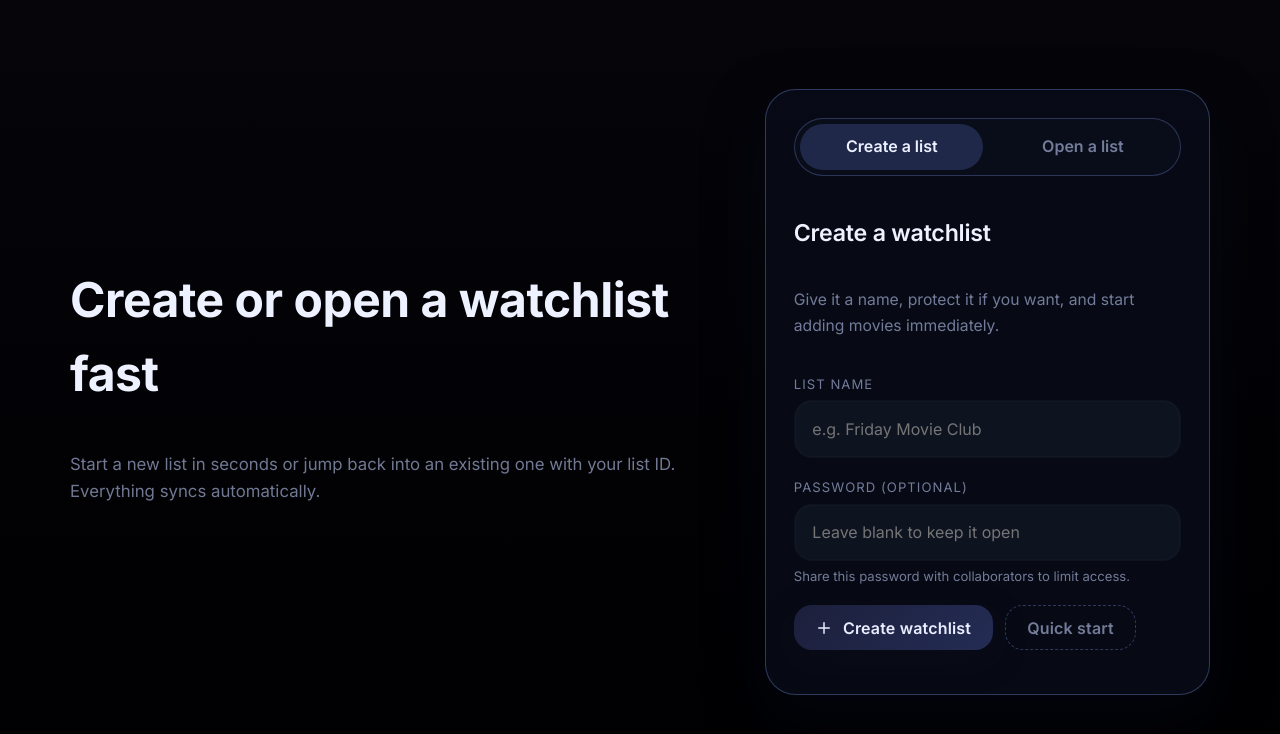
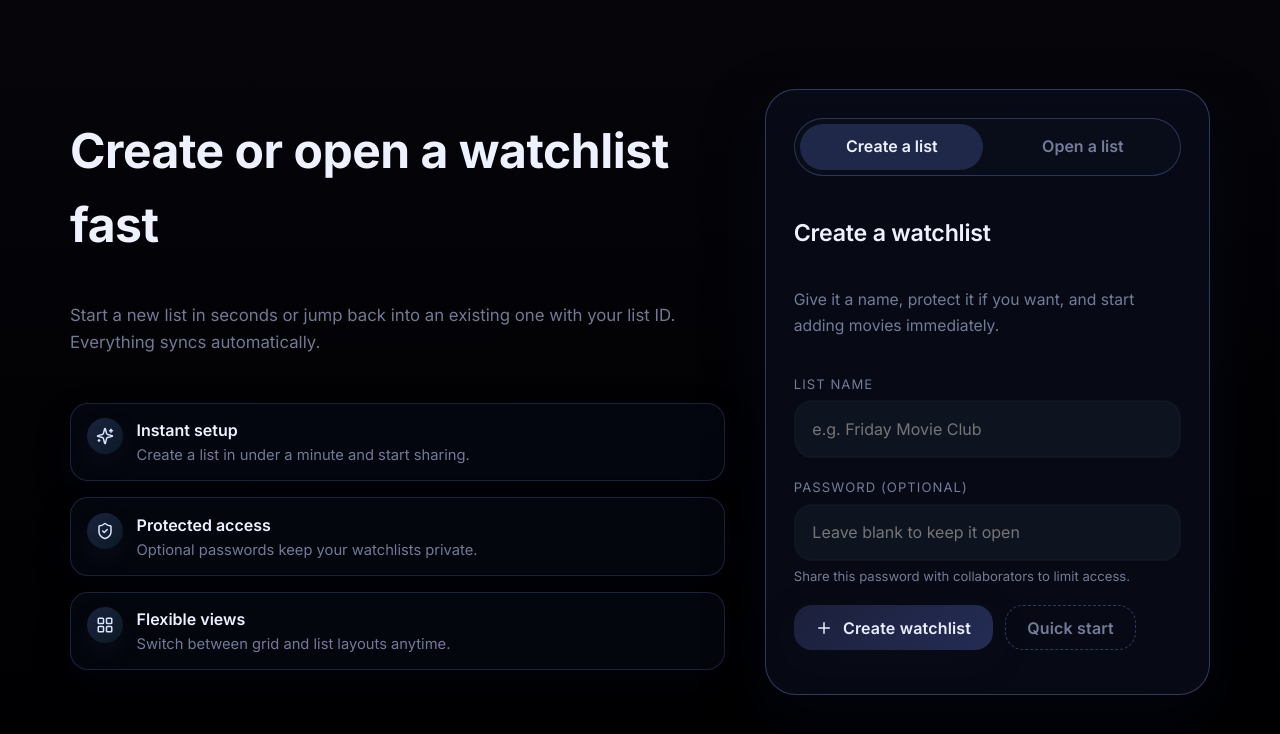
Before and after one commit to flxlehmann/watchlist, a Next.js app: page / in a window 1280 px wide. Shown: the top 734 px of the page. Built offline with nearby package versions, Linux system fonts and the light colour scheme.

Commit message:
Enhance landing hero interactions

```diff
--- a/app/page.module.css
+++ b/app/page.module.css
@@ -116,6 +116,56 @@
   line-height: 1.6;
 }
 
+.heroHighlights {
+  display: grid;
+  gap: 1rem;
+  width: 100%;
+  margin-top: 0.5rem;
+}
+
+.heroHighlightCard {
+  display: grid;
+  grid-template-columns: auto 1fr;
+  gap: 0.85rem;
+  padding: 0.9rem 1rem;
+  border-radius: var(--radius-md);
+  border: 1px solid rgba(122, 148, 228, 0.2);
+  background: rgba(8, 12, 24, 0.55);
+  box-shadow: 0 16px 32px rgba(4, 8, 20, 0.35);
+  transition: transform 0.2s ease, border-color 0.2s ease, box-shadow 0.2s ease;
+}
+
+.heroHighlightCard:hover {
+  transform: translateY(-2px);
+  border-color: rgba(122, 148, 228, 0.4);
+  box-shadow: 0 20px 36px rgba(6, 12, 28, 0.5);
+}
+
+.heroHighlightIcon {
+  width: 2.25rem;
+  height: 2.25rem;
+  border-radius: 50%;
+  display: inline-flex;
+  align-items: center;
+  justify-content: center;
+  background: linear-gradient(135deg, rgba(122, 148, 255, 0.2), rgba(66, 196, 220, 0.1));
+  color: #d9e3ff;
+  box-shadow: 0 10px 18px rgba(12, 18, 36, 0.4);
+}
+
+.heroHighlightTitle {
+  margin: 0;
+  font-weight: 600;
+  color: #eef1ff;
+}
+
+.heroHighlightText {
+  margin: 0.15rem 0 0;
+  color: var(--muted);
+  font-size: 0.92rem;
+  line-height: 1.4;
+}
+
 .heroLayout {
   display: grid;
   grid-template-columns: minmax(0, 1.25fr) minmax(0, 0.85fr);
@@ -140,6 +190,13 @@
   flex-direction: column;
   gap: 1.5rem;
   box-shadow: 0 24px 55px rgba(6, 10, 24, 0.5);
+  transition: transform 0.2s ease, box-shadow 0.2s ease, border-color 0.2s ease;
+}
+
+.heroPanel:hover {
+  transform: translateY(-2px);
+  border-color: rgba(122, 148, 228, 0.55);
+  box-shadow: 0 30px 70px rgba(6, 10, 28, 0.6);
 }
 
 .heroPanelTabs {
@@ -161,7 +218,12 @@
   min-height: 44px;
   border-radius: 999px;
   cursor: pointer;
-  transition: background 0.2s ease, color 0.2s ease;
+  transition: background 0.2s ease, color 0.2s ease, transform 0.15s ease;
+}
+
+.heroPanelTab:hover {
+  color: #eff2ff;
+  transform: translateY(-1px);
 }
 
 .heroPanelTab:focus-visible {
@@ -263,13 +325,20 @@
   border: 1px solid transparent;
   background: var(--surface-raised);
   padding: 0.95rem 1.1rem;
-  transition: border-color 0.2s ease, box-shadow 0.2s ease;
+  transition: border-color 0.2s ease, box-shadow 0.2s ease, transform 0.2s ease,
+    background 0.2s ease;
   box-shadow: inset 0 0 0 1px rgba(255, 255, 255, 0.02);
+}
+
+.inputField:hover {
+  border-color: rgba(122, 148, 228, 0.35);
+  background: rgba(12, 16, 32, 0.78);
 }
 
 .inputField:focus {
   border-color: var(--border-strong);
   box-shadow: 0 0 0 4px rgba(122, 148, 255, 0.18);
+  transform: translateY(-1px);
 }
 
 .inputInline {
@@ -295,7 +364,8 @@
   align-items: center;
   justify-content: center;
   gap: 0.6rem;
-  transition: transform 0.15s ease, box-shadow 0.15s ease, background 0.2s ease;
+  transition: transform 0.15s ease, box-shadow 0.15s ease, background 0.2s ease,
+    border-color 0.2s ease, color 0.2s ease;
   line-height: 1;
 }
 
@@ -314,6 +384,19 @@
 .buttonPrimary:hover {
   transform: translateY(-1px);
   box-shadow: 0 14px 38px rgba(10, 12, 24, 0.75);
+}
+
+.buttonPrimary:active,
+.buttonSurface:active,
+.buttonGhost:active {
+  transform: translateY(0);
+}
+
+.buttonPrimary:focus-visible,
+.buttonSurface:focus-visible,
+.buttonGhost:focus-visible {
+  outline: none;
+  box-shadow: 0 0 0 3px rgba(122, 148, 255, 0.35), 0 10px 28px rgba(10, 12, 24, 0.55);
 }
 
 .buttonSurface {
--- a/app/page.tsx
+++ b/app/page.tsx
@@ -2551,6 +2551,41 @@ export default function Page() {
                   Start a new list in seconds or jump back into an existing one with your list ID.
                   Everything syncs automatically.
                 </p>
+                <div className={styles.heroHighlights}>
+                  <div className={styles.heroHighlightCard}>
+                    <div className={styles.heroHighlightIcon}>
+                      <Sparkles size={18} aria-hidden="true" />
+                    </div>
+                    <div>
+                      <p className={styles.heroHighlightTitle}>Instant setup</p>
+                      <p className={styles.heroHighlightText}>
+                        Create a list in under a minute and start sharing.
+                      </p>
+                    </div>
+                  </div>
+                  <div className={styles.heroHighlightCard}>
+                    <div className={styles.heroHighlightIcon}>
+                      <ShieldCheck size={18} aria-hidden="true" />
+                    </div>
+                    <div>
+                      <p className={styles.heroHighlightTitle}>Protected access</p>
+                      <p className={styles.heroHighlightText}>
+                        Optional passwords keep your watchlists private.
+                      </p>
+                    </div>
+                  </div>
+                  <div className={styles.heroHighlightCard}>
+                    <div className={styles.heroHighlightIcon}>
+                      <LayoutGrid size={18} aria-hidden="true" />
+                    </div>
+                    <div>
+                      <p className={styles.heroHighlightTitle}>Flexible views</p>
+                      <p className={styles.heroHighlightText}>
+                        Switch between grid and list layouts anytime.
+                      </p>
+                    </div>
+                  </div>
+                </div>
               </div>
               <div className={styles.heroPanel}>
                 <div className={styles.heroPanelTabs} role="tablist" aria-label="Choose a flow">
```
